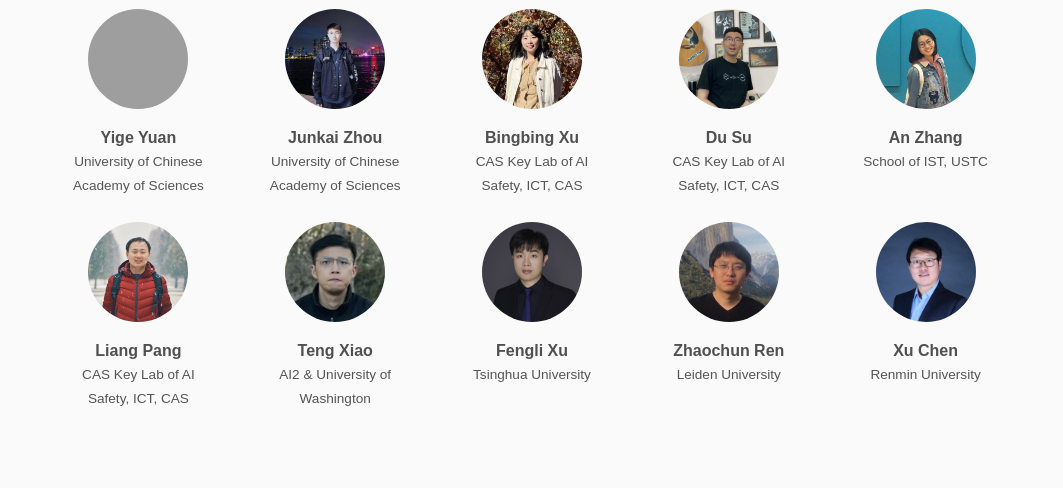
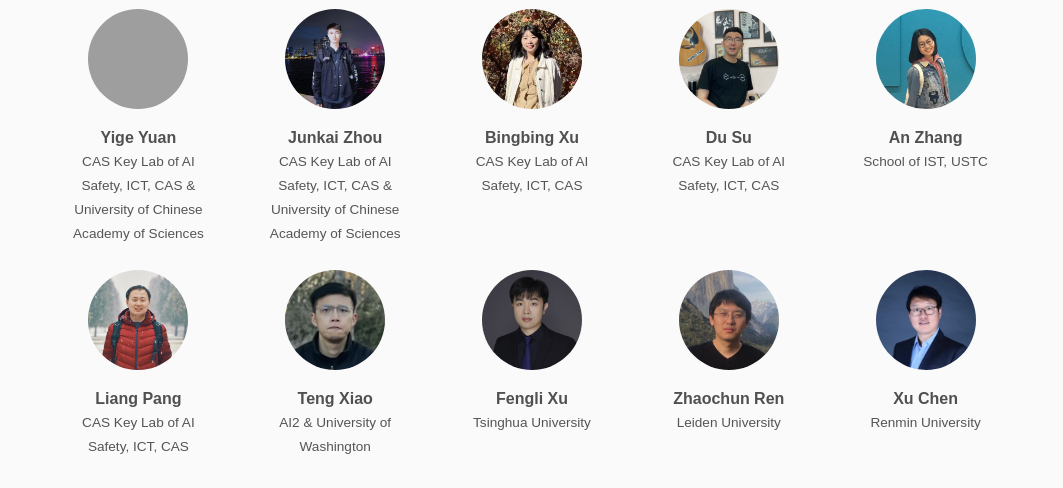
Before and after one commit to lass-workshop/lass-workshop.github.io, a plain HTML site: page registration/index.html in a window 1280 px wide. Shown: the part 609-1097 px from the top of the page, without its empty margins (108-1171 px from the left). Drawn offline with nearby package versions, Linux system fonts and the light colour scheme; some packages are replaced by stand-ins of ours; files that its build step writes are made by us from their sources; grey boxes are pictures that could not be loaded.

Commit message:
Update index.html

```diff
--- a/registration/index.html
+++ b/registration/index.html
@@ -88,12 +88,12 @@
         <div class="person">
             <img src="assets/yige.jpg" alt="Yige Yuan">
             <div class="person-name">Yige Yuan</div>
-            <div class="person-affiliation">University of Chinese Academy of Sciences</div>
+            <div class="person-affiliation">CAS Key Lab of AI Safety, ICT, CAS & University of Chinese Academy of Sciences</div>
         </div>
         <div class="person">
             <img src="assets/junkai.jpg" alt="Junkai Zhou">
             <div class="person-name">Junkai Zhou</div>
-            <div class="person-affiliation">University of Chinese Academy of Sciences</div>
+            <div class="person-affiliation">CAS Key Lab of AI Safety, ICT, CAS & University of Chinese Academy of Sciences</div>
         </div>
         <div class="person">
             <img src="assets/bingbing.jpg" alt="Bingbing Xu">
```
